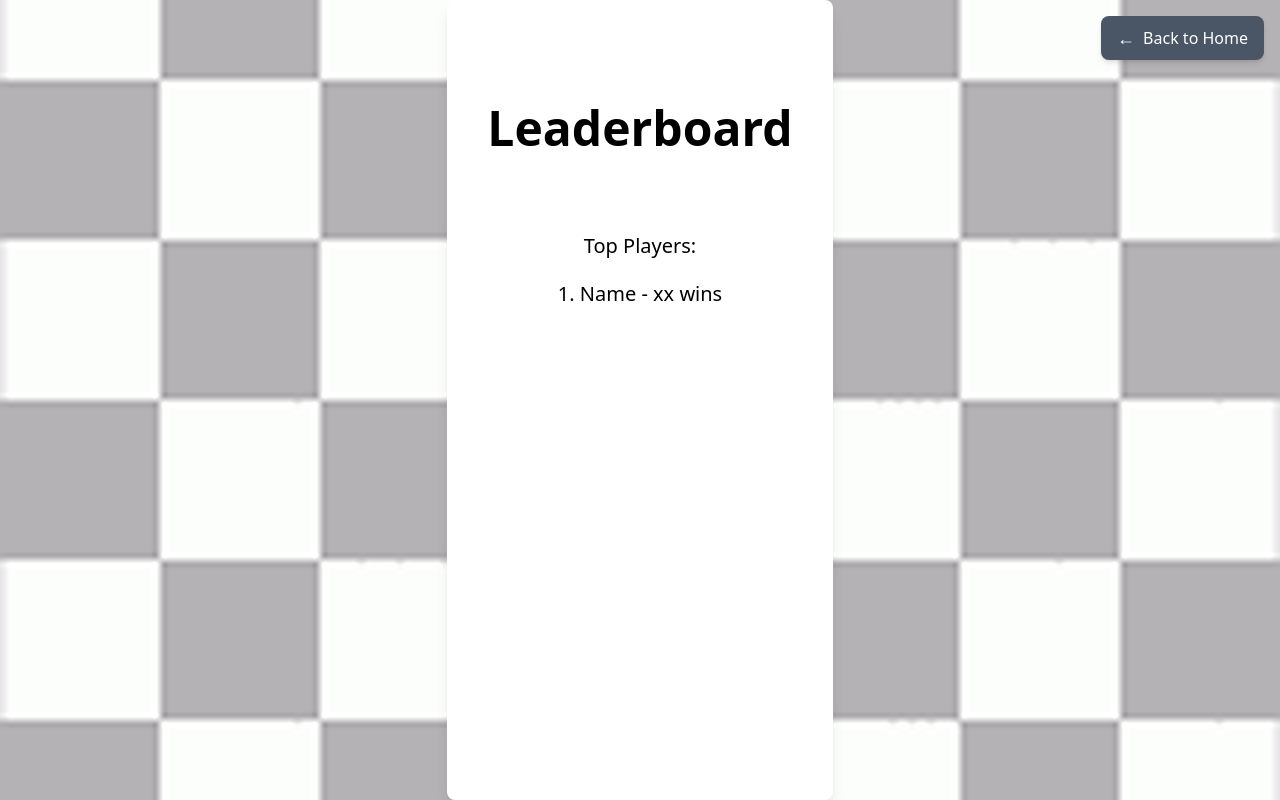
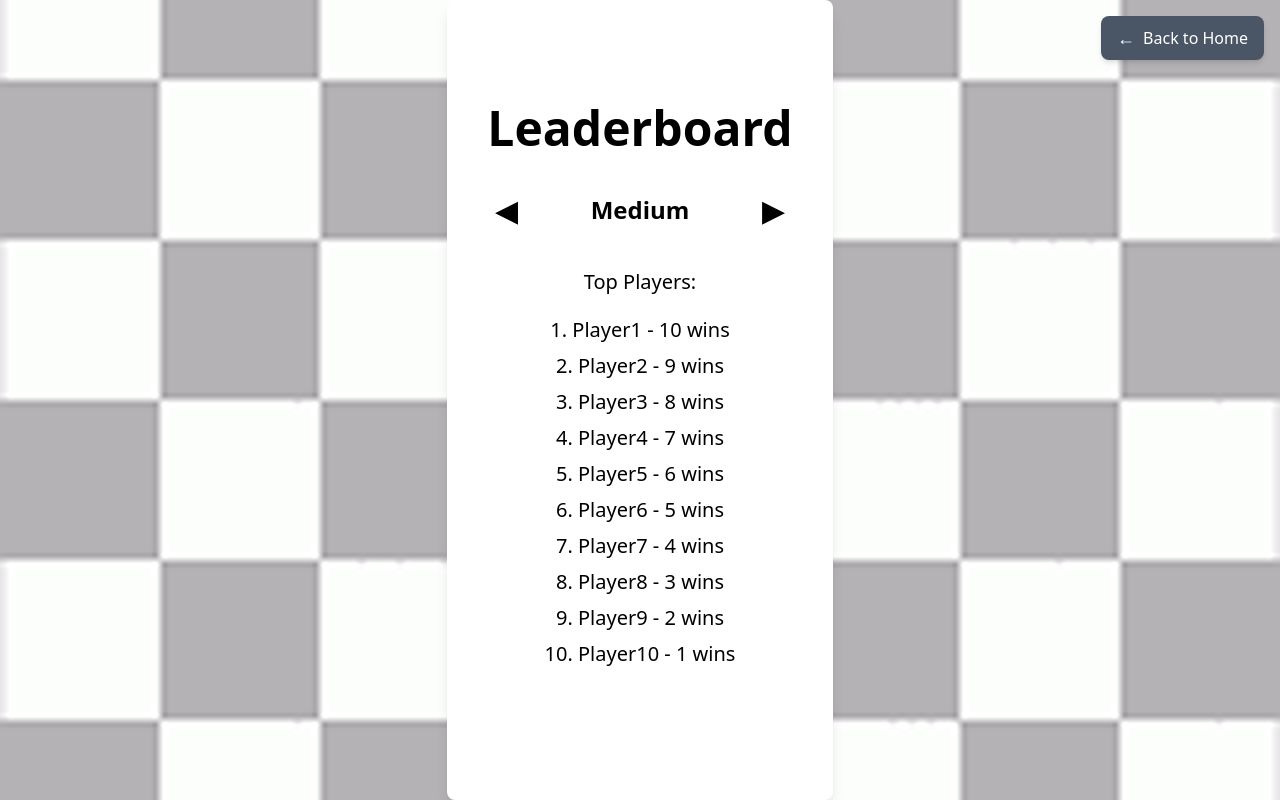
Before and after one commit to Mash378/MindfulMoves, a React (Vite) app in the folder frontend/: page /leaderboard in a window 1280 px wide. Built offline with nearby package versions, Linux system fonts and the light colour scheme; no server answers.

Commit message:
Edited leaderboard to have a page for each difficulty

```diff
--- a/frontend/src/Leaderboard.jsx
+++ b/frontend/src/Leaderboard.jsx
@@ -5,7 +5,82 @@ import { useSettings } from "./SettingsContext"
 export default function Leaderboard() {
   const [count, setCount] = useState(0)
   const navigate = useNavigate();
-  const { theme } = useSettings();
+  const { theme, difficulty } = useSettings();
+
+  const [currentDifficulty, setCurrentDifficulty] = useState(difficulty || "medium");
+
+  const difficulties = ["easy", "medium", "hard", "magnus"];
+
+  // Mock leaderboard data - replace with actual data from backend
+  const leaderboardData = {
+    easy: [
+      { name: "Player1", wins: 10 },
+      { name: "Player2", wins: 9 },
+      { name: "Player3", wins: 8 },
+      { name: "Player4", wins: 7 },
+      { name: "Player5", wins: 6 },
+      { name: "Player6", wins: 5 },
+      { name: "Player7", wins: 4 },
+      { name: "Player8", wins: 3 },
+      { name: "Player9", wins: 2 },
+      { name: "Player10", wins: 1 }
+    ],
+    medium: [
+      { name: "Player1", wins: 10 },
+      { name: "Player2", wins: 9 },
+      { name: "Player3", wins: 8 },
+      { name: "Player4", wins: 7 },
+      { name: "Player5", wins: 6 },
+      { name: "Player6", wins: 5 },
+      { name: "Player7", wins: 4 },
+      { name: "Player8", wins: 3 },
+      { name: "Player9", wins: 2 },
+      { name: "Player10", wins: 1 }
+    ],
+    hard: [
+      { name: "Player1", wins: 10 },
+      { name: "Player2", wins: 9 },
+      { name: "Player3", wins: 8 },
+      { name: "Player4", wins: 7 },
+      { name: "Player5", wins: 6 },
+      { name: "Player6", wins: 5 },
+      { name: "Player7", wins: 4 },
+      { name: "Player8", wins: 3 },
+      { name: "Player9", wins: 2 },
+      { name: "Player10", wins: 1 }
+    ],
+    magnus: [
+      { name: "Player1", wins: 10 },
+      { name: "Player2", wins: 9 },
+      { name: "Player3", wins: 8 },
+      { name: "Player4", wins: 7 },
+      { name: "Player5", wins: 6 },
+      { name: "Player6", wins: 5 },
+      { name: "Player7", wins: 4 },
+      { name: "Player8", wins: 3 },
+      { name: "Player9", wins: 2 },
+      { name: "Player10", wins: 1 }
+    ]
+  };
+
+  const getDifficultyDisplayName = (diff) => {
+    const names = {
+      easy: "Easy",
+      medium: "Medium",
+      hard: "Hard",
+      magnus: "Magnus Carlsen"
+    };
+    return names[diff] || diff;
+  };
+
+  const navigateDifficulty = (direction) => {
+    const currentIndex = difficulties.indexOf(currentDifficulty);
+    if (direction === "prev" && currentIndex > 0) {
+      setCurrentDifficulty(difficulties[currentIndex - 1]);
+    } else if (direction === "next" && currentIndex < difficulties.length - 1) {
+      setCurrentDifficulty(difficulties[currentIndex + 1]);
+    }
+  };
 
   const pageBgClass = {
     light: "bg-white text-black",
@@ -13,6 +88,14 @@ export default function Leaderboard() {
     game: "bg-[#0f172a] text-green-400",
     sky: "bg-gradient-to-r from-blue-400 to-blue-600 text-blue-100",
     candy: "bg-gradient-to-r from-pink-400 to-purple-400 text-pink-100"
+  }[theme];
+
+  const buttonHoverClass = {
+    light: "hover:bg-blue-700",
+    dark: "hover:bg-blue-700",
+    game: "hover:bg-gray-700",
+    sky: "hover:bg-blue-500",
+    candy: "hover:bg-pink-500"
   }[theme];
 
   return (
@@ -28,14 +111,49 @@ export default function Leaderboard() {
             Back to Home
         </button>
 
-        <div className={`h-screen flex flex-col items-center ${pageBgClass} bg-opacity-80 p-10 rounded-lg shadow-lg`}>
-        <h1 className="text-5xl font-bold mt-16 mb-20">Leaderboard</h1>
-            <div className="text-xl">
-                <p>Top Players:</p>
-                <ol style={{ marginTop: '20px' }}>
-                <li>1. Name - xx wins</li>
-                </ol>
-            </div>
+        <div className={`h-screen ${pageBgClass} bg-opacity-80 p-10 rounded-lg shadow-lg`}>
+          <h1 className="text-5xl font-bold mt-16 mb-8">Leaderboard</h1>
+
+          <div className="flex items-center justify-center gap-6 mb-8">
+            <button
+              onClick={() => navigateDifficulty("prev")}
+              disabled={difficulties.indexOf(currentDifficulty) === 0}
+              className={`text-3xl font-bold p-2 rounded-lg transition
+                ${difficulties.indexOf(currentDifficulty) === 0
+                  ? "opacity-30 cursor-not-allowed"
+                  : buttonHoverClass}`}
+            >
+              ◀
+            </button>
+
+            <h2 className="text-2xl font-semibold min-w-[180px] text-center">
+              {getDifficultyDisplayName(currentDifficulty)}
+            </h2>
+
+            <button
+              onClick={() => navigateDifficulty("next")}
+              disabled={difficulties.indexOf(currentDifficulty) === difficulties.length - 1}
+              className={`text-3xl font-bold p-2 rounded-lg transition
+                ${difficulties.indexOf(currentDifficulty) === difficulties.length - 1
+                  ? "opacity-30 cursor-not-allowed"
+                  : buttonHoverClass}`}
+            >
+              ▶
+            </button>
+          </div>
+
+          {/* Leaderboard content */}
+          <div className="text-xl">
+            <p>Top Players:</p>
+            <ol style={{ marginTop: '20px' }} className="list-decimal list-inside">
+              {leaderboardData[currentDifficulty]?.map((player, index) => (
+                <p className="mt-2">{index + 1}. {player.name} - {player.wins} wins</p>
+              ))}
+            </ol>
+            {(!leaderboardData[currentDifficulty] || leaderboardData[currentDifficulty].length === 0) && (
+              <p className="text-center mt-8 opacity-70">No players yet for this difficulty</p>
+            )}
+          </div>
         </div>
     </div>
   )
```
